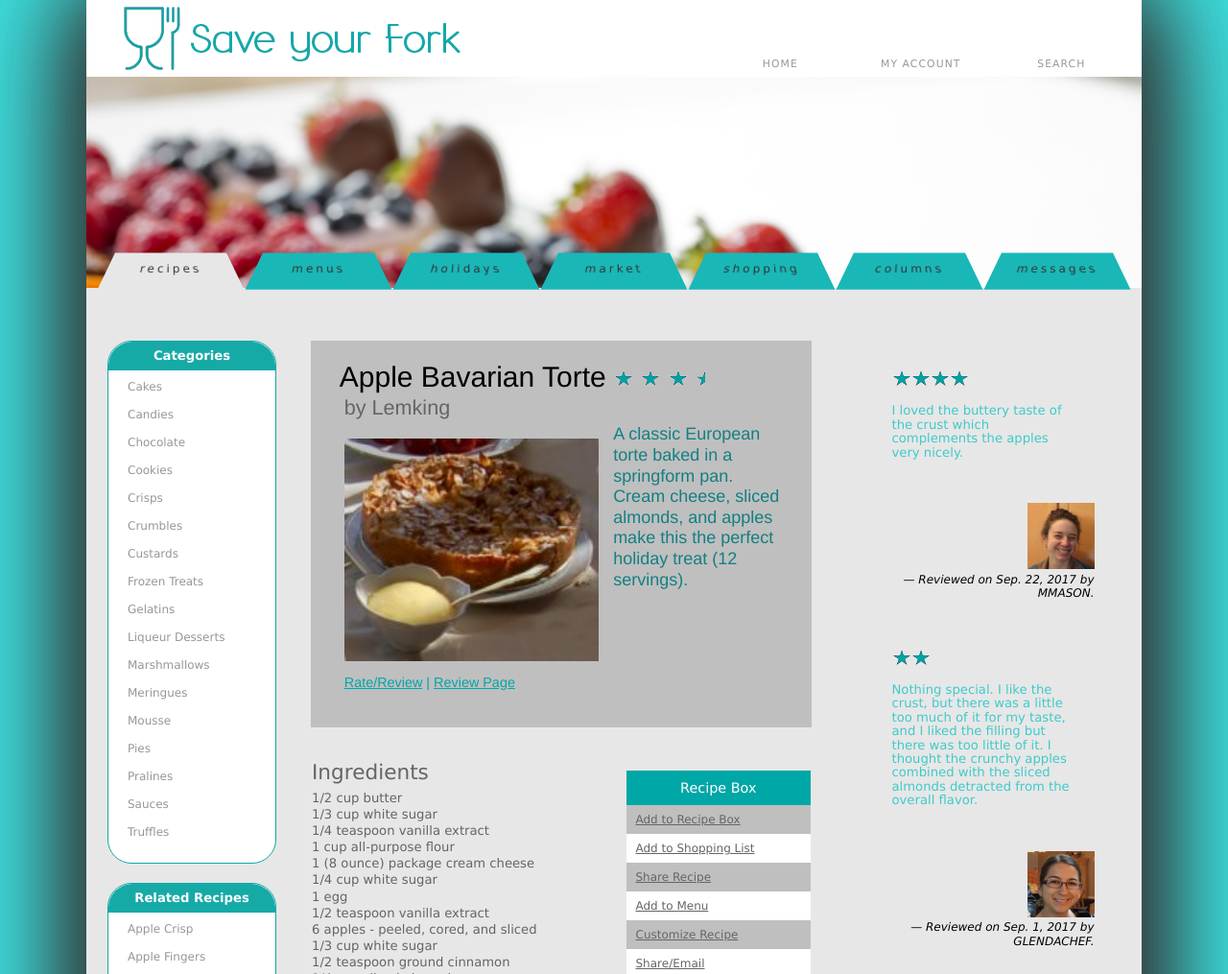
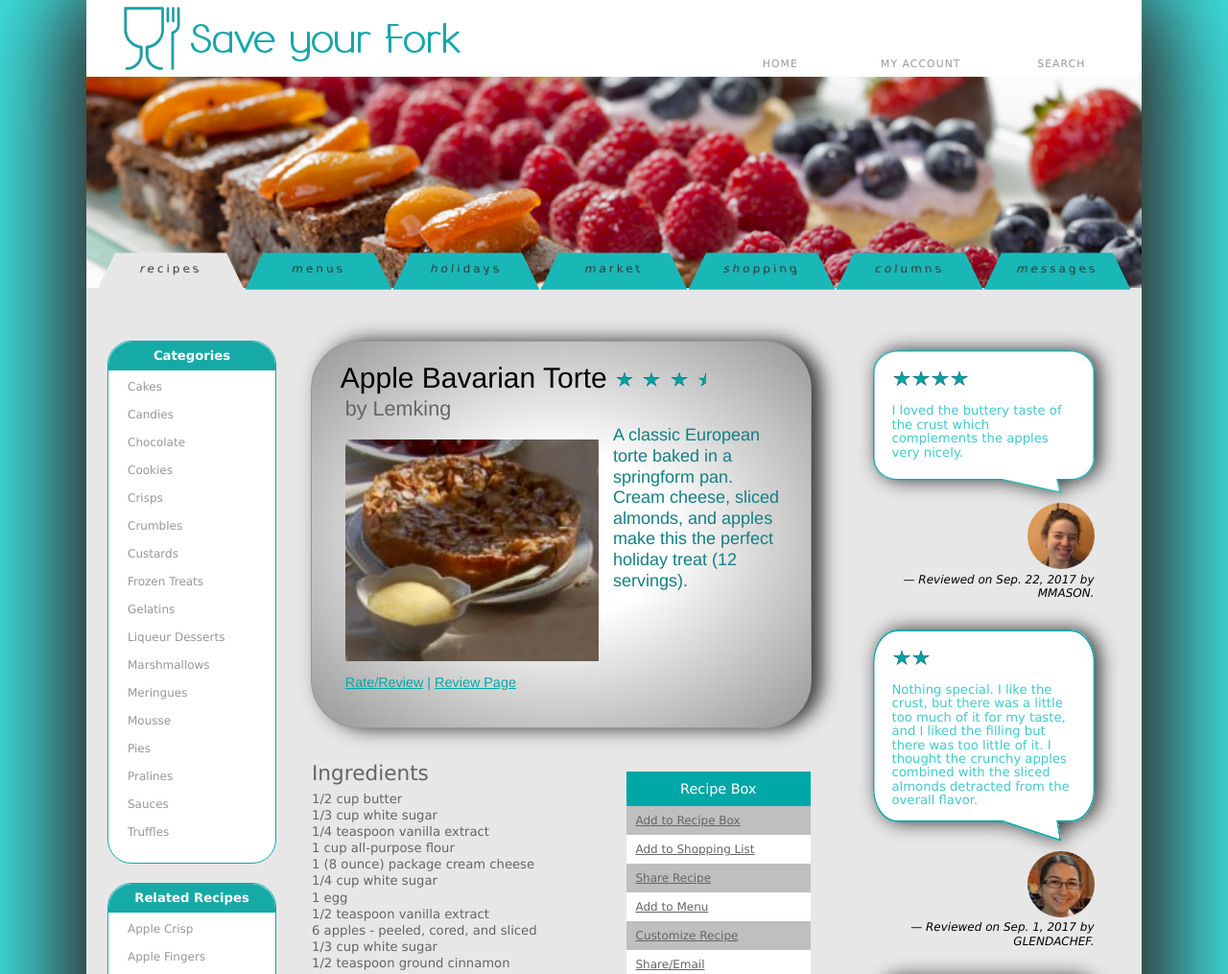
Before and after one commit to TAdcox009/S2_Project_06_02, a plain HTML site: page index.html in a window 1280 px wide. Shown: the top 1015 px of the page at 96% size. Drawn offline with Linux system fonts and the light colour scheme.

Commit message:
final commit
added radial gradients, changed background image for the blockquote, set the image to no-repeat so they don't tile.

```diff
--- a/sf_effects.css
+++ b/sf_effects.css
@@ -24,11 +24,8 @@ body {
 
 /* changes the background image, the image is not going to tile (repeat itslef), its centered both horizontally and vertically, and its set to cover the entire nav. */
 body>header nav.tabs {
-    background-image: url(sf_back1.png);
-    background-repeat: no-repeat;
+    background: url(sf_back1.png) center center no-repeat;
     background-size: cover;
-    width: auto;
-    height: auto;
 }
 
 /* setting the perspective of the nav to a 3D space with 50 pixels and rotating it 20° around the x-axis */
@@ -42,11 +39,13 @@ body>header nav.tabs li:hover {
 }
 
 /* Left Section Styles */
+/* adds a 1 pixel solid border with a raduis with 25%, the radius is making the corners round. */
 section#left nav.vertical {
     border: 1px solid rgb(20, 167, 170);
     border-radius: 25px;
 }
 
+/* adds a raduis 25% to the border, the radius is making the corners round. */
 section#left nav.vertical h1 {
     border-top-left-radius: 25px;
     border-top-right-radius: 25px;
@@ -54,7 +53,24 @@ section#left nav.vertical h1 {
 
 /* Center Article Styles */
 
-
-
+/* adds a radialgradient to the background with a white center, has a color stop of 30%. It transitions to a light gray color. Adds a  1-pixel solid border with the color gray value with a radius of 50 pixels. Adds a box shadow with horizontal and vertical offsets of 10 pixels with a 20-pixel blur and a color of dark gray.*/
+section#center article {
+    background: radial-gradient(white 30%, rgb(151, 151, 151));
+    border: 1px solid rgb(151, 151, 151);
+    border-radius: 50px;
+    box-shadow: 10px 0px 20px rgb(51, 51, 51);
+}
 
 /* Blockquote Styles */
+
+/* this is setting the background image to the linked image, the image is not repeating itself, makes the imgage cover 100% of the blockquote, adds a filter. */
+blockquote {
+    background: url(sf_speech.png) no-repeat;
+    background-size: 100% 100%;
+    filter: drop-shadow(5px 0px 10px rgb(51, 51, 51));
+}
+
+/* this makes the imgaes circular. */
+cite img {
+    border-radius: 50%;
+}
```
